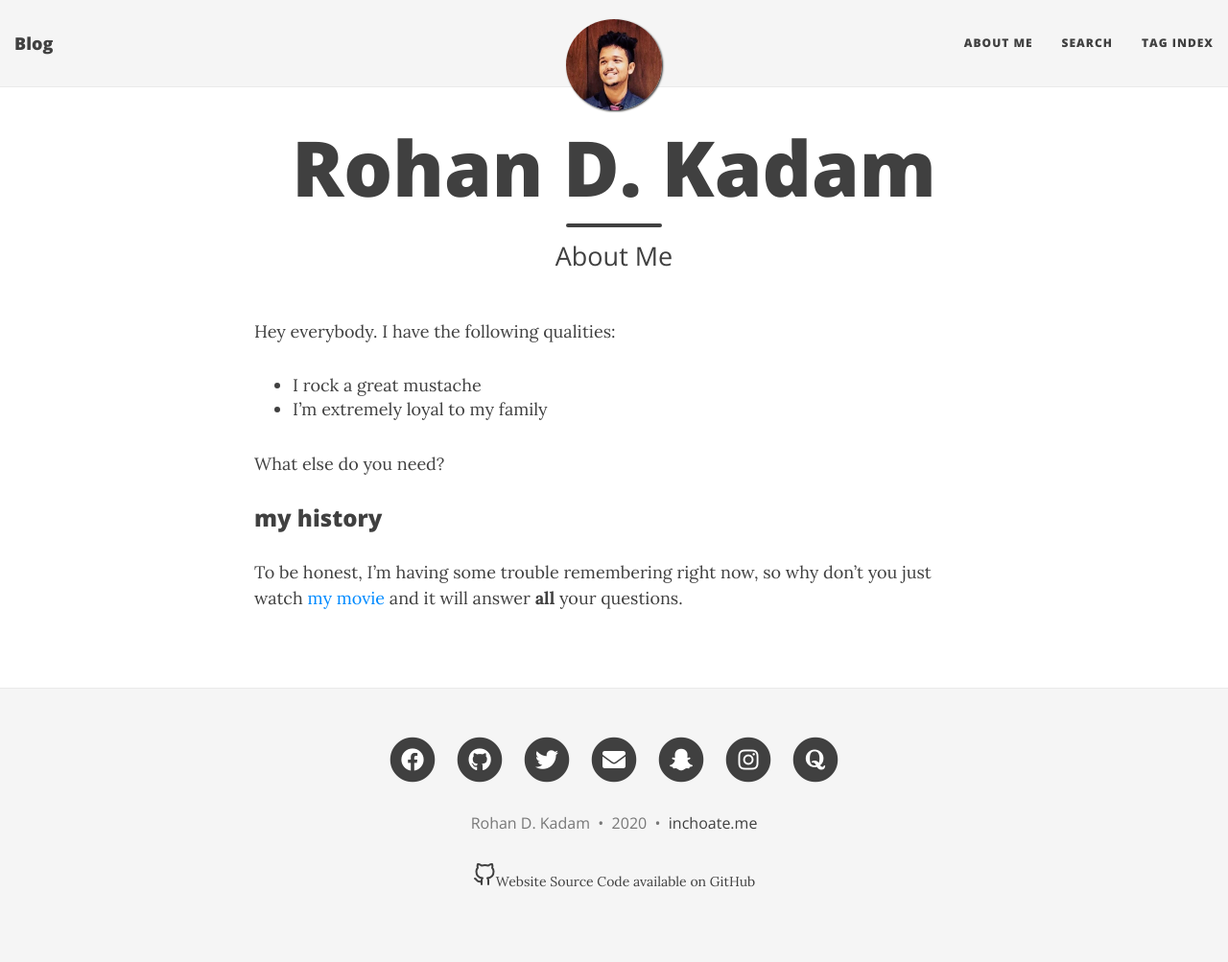
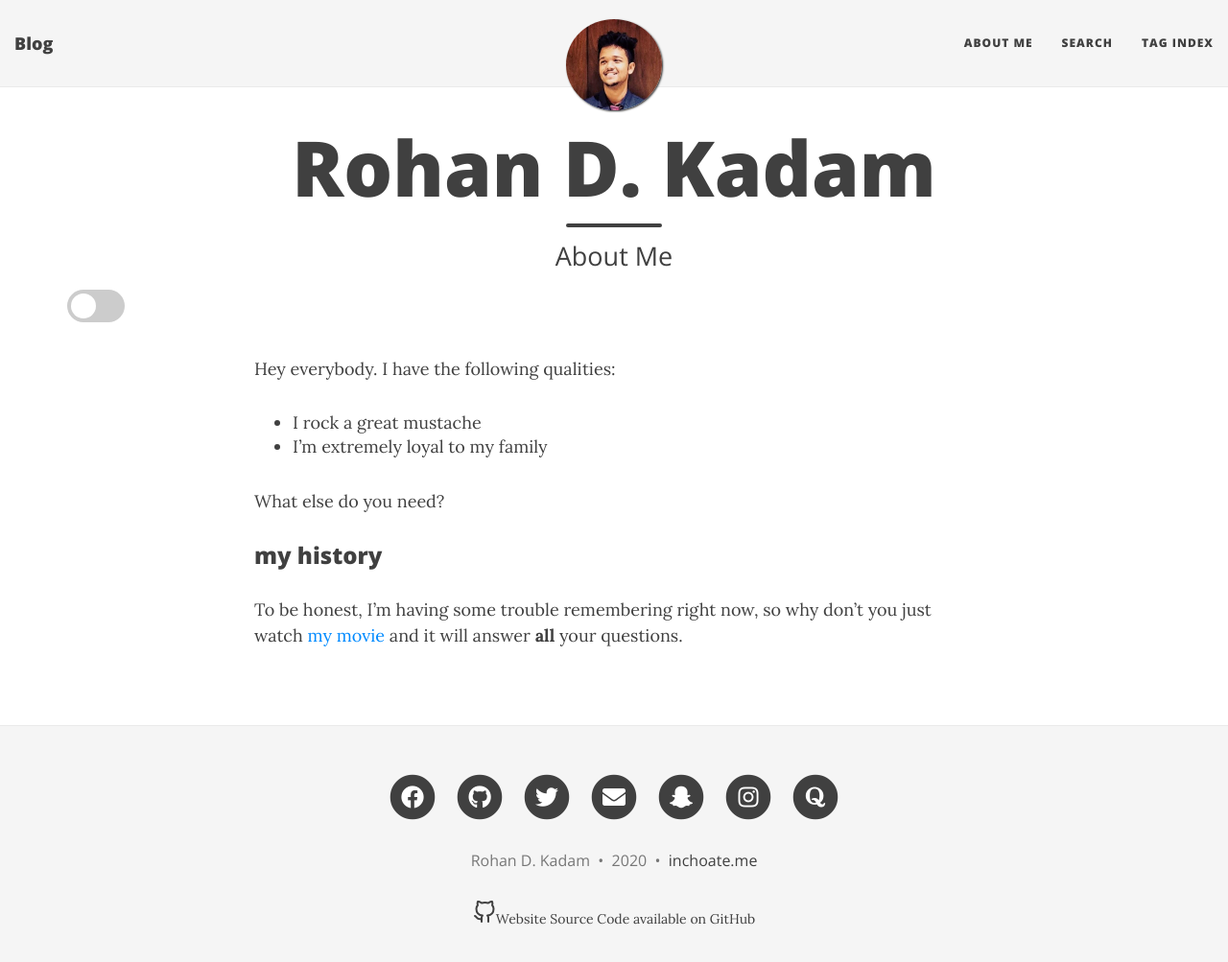
Before and after one commit to iamrdk21/Website1, a Jekyll site: the page built from aboutme.md, in a window 1280 px wide and 1049 px high. Shown: the top 1003 px of the window at 96% size. Built offline with Jekyll 4.4.1, drawn with Linux system fonts in a browser that asks for light colours; nearby versions of some CDN libraries.

Commit message:
Update page.html

```diff
--- a/_layouts/page.html
+++ b/_layouts/page.html
@@ -5,6 +5,21 @@
 {% include header.html type="page" %}
 
 <div class="container" role="main">
+	  <head><link rel="stylesheet" href="../css/dark-mode.css"></head>
+
+<label class="switch">
+  <input type="checkbox" id="switchValue" name="XYZ" onclick="myFunction()">
+  <div class="slider round"></div>
+</label>
+<script>
+function myFunction()
+{
+	var element = document.body;
+   element.classList.toggle("dark-mode");
+}
+var isChecked=document.getElementById("switchValue").checked;
+console.log(isChecked);
+</script>
   <div class="row">
     <div class="col-lg-8 col-lg-offset-2 col-md-10 col-md-offset-1">
       {{ content }}
```
